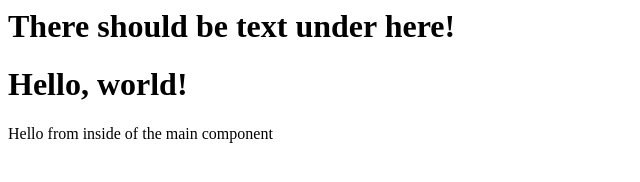
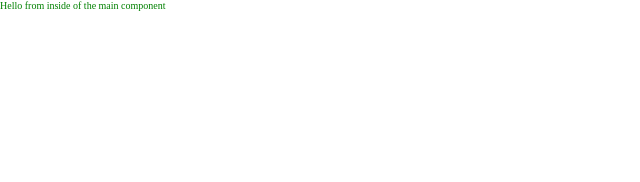
Before and after one commit to bepotts/airbnb_clone, a React app: page / in a window 1280 px wide. Shown: the whole page, without its empty margins (0-640 px from the left). Built offline with nearby package versions, Linux system fonts and the light colour scheme.

Commit message:
added css handling to webpack

```diff
--- a/index.js
+++ b/index.js
@@ -5,7 +5,6 @@ import App from "./source/App";
 
 ReactDOM.render(
     <div>
-        <h1>Hello, world!</h1>
         <App />
     </div>,
 
--- a/package.json
+++ b/package.json
@@ -18,7 +18,8 @@
         "debug": "~2.6.9",
         "morgan": "~1.9.1",
         "react": "^17.0.2",
-        "react-dom": "^17.0.2"
+        "react-dom": "^17.0.2",
+        "style-loader": "^3.3.1"
     },
     "devDependencies": {
         "@babel/cli": "^7.17.6",
@@ -26,6 +27,7 @@
         "@babel/preset-env": "^7.16.11",
         "@babel/preset-react": "^7.16.7",
         "babel-loader": "^8.2.3",
+        "css-loader": "^6.7.1",
         "eslint": "^8.11.0",
         "eslint-plugin-react": "^7.29.4",
         "html-webpack-plugin": "^5.5.0",
--- a/public/index.html
+++ b/public/index.html
@@ -3,11 +3,10 @@
 <head>
   <title>Airbnb</title>
   <!-- TODO This style sheet will be added once we start adding styles -->
-<!--  <link rel="stylesheet" href="/stylesheets/style.css">-->
+<!--  <link rel="stylesheet" href="/styles/style.css">-->
 </head>
 
 <body>
-  <h1>There should be text under here!</h1>
   <div id="root"></div>
 </body>
 
--- a/source/App.js
+++ b/source/App.js
@@ -4,6 +4,8 @@
 
 import React, { Component } from "react";
 import ReactDOM from "react-dom";
+
+import "./styles/main.css";
 
 class App extends Component {
     render() {
--- /dev/null
+++ b/source/styles/main.css
@@ -0,0 +1,15 @@
+/* Global Styles */
+
+* {
+    margin: 0;
+    padding: 0;
+    box-sizing: border-box;
+}
+
+html {
+    font-size: 62.5%;
+}
+
+p {
+    color: green;
+}
--- a/webpack.json.js
+++ b/webpack.json.js
@@ -23,6 +23,11 @@ module.exports = {
                     },
                 },
             },
+            // CSS files
+            {
+                test: /\.(css)$/,
+                use: ["style-loader", "css-loader"],
+            },
         ],
     },
     output: {
```
Also changed, not shown: 1 other file.
